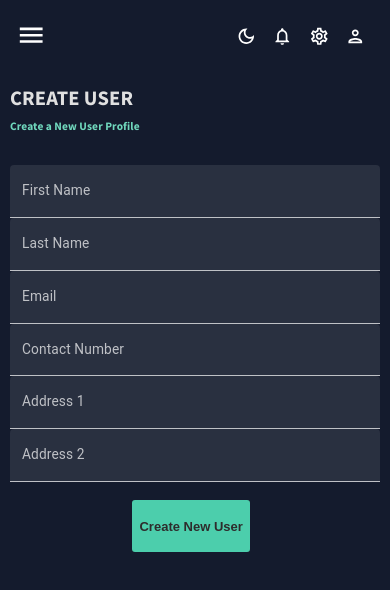
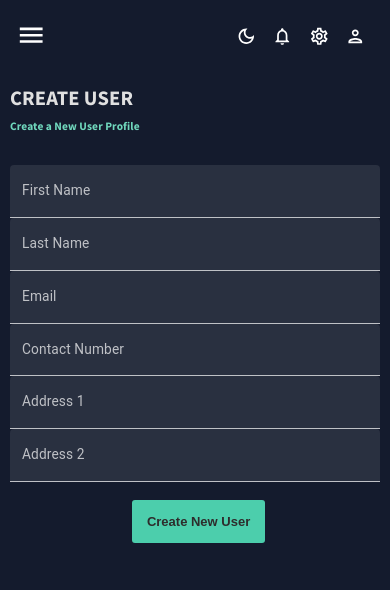
Before and after one commit to AbdElRahman-Rizq/Admin-Dashboard, a React (Create React App) app: page /Form in a window 390 px wide. Shown: the top 590 px of the page. Built offline with nearby package versions, Linux system fonts and the light colour scheme.

Commit message:
Edit Button on mobile screen

```diff
--- a/src/scenes/form/style.css
+++ b/src/scenes/form/style.css
@@ -16,6 +16,6 @@ color: aliceblue;
       font-size: 13px;
       margin-top: 5%;
       margin-left: 33%;
-   padding:5% 2%;
+   padding:3.8% 4%;
    }
 }
```
